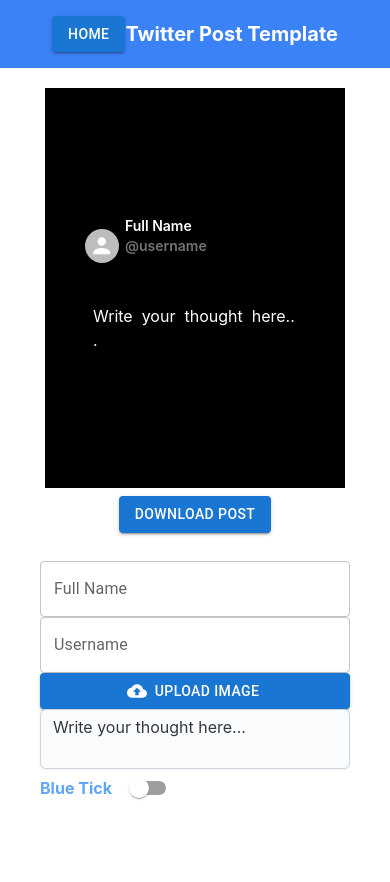
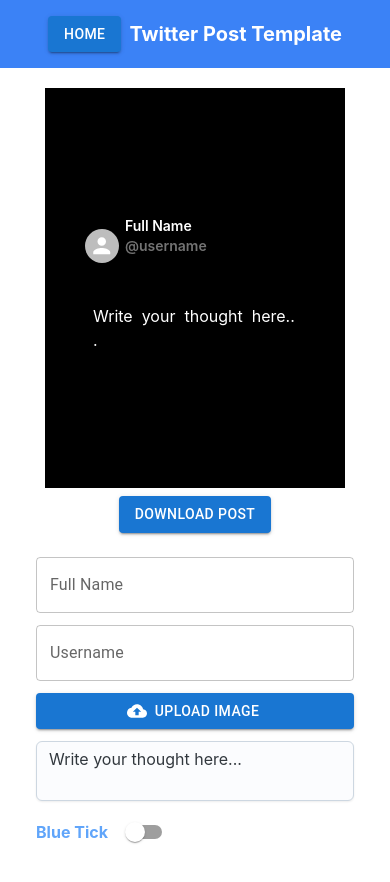
Before and after one commit to OmPrakashMallik2/social-media-post-templates, a React (Create React App) app: page /twitter in a window 390 px wide. Shown: the top 882 px of the page. Before the commit the page ends 847 px from the top, so only its background shows below. Built offline with nearby package versions, Linux system fonts and the light colour scheme.

Commit message:
Now its done

```diff
--- a/src/Components/Twitter.jsx
+++ b/src/Components/Twitter.jsx
@@ -74,7 +74,7 @@
 
   return (
     <div>
-      <div className='flex justify-center items-center bg-blue-500  w-full'>
+      <div className='flex justify-center items-center gap-2 bg-blue-500  w-full'>
         <Button
           onClick={() => navigate("/")}
           variant="contained"
@@ -89,7 +89,6 @@
 
           <div id='print' className=' w-[300px] lg:w-[375px] h-[400px] lg:h-[500px] bg-black text-white flex flex-col justify-center p-10 gap-5'>
 
-            {/* start */}
             <div className='flex items-center '>
               <div className='mr-1.5'>
                 <Avatar
@@ -108,10 +107,6 @@
               </div>
             </div>
 
-
-            {/* end */}
-
-
             <div className='p-2 rounded-md'>
               <p
                 className='text-left text-base'
@@ -128,9 +123,9 @@
           </div>
         </div>
 
-        <div className='text-neutral-700 lg:w-1/2 p-5 lg:p-10 flex flex-col justify-between'>
+        <div className='text-neutral-700 gap-3 lg:w-1/2 p-4 lg:p-10 flex flex-col justify-between'>
           <TextField onChange={handleChangeName} id='outlined-basic' label='Full Name' variant='outlined' />
-          {/* <br /> */}
+
           <TextField onChange={handleChangeusername} id='outlined-basic' label='Username' variant='outlined' />
 
           <Button
@@ -144,8 +139,6 @@
             <VisuallyHiddenInput onChange={handleChangeImage} type="file" />
           </Button>
 
-
-          {/* <div className='mt-4'> */}
           <Textarea
             placeholder='Type in here…'
             defaultValue={caption}
@@ -153,7 +146,6 @@
             maxRows={4}
             onChange={handleChangeCaption}
           />
-          {/* </div> */}
 
           <div className='flex items-center'>
             <p className='font-bold mr-2 text-blue-400'>Blue Tick</p>
```
Lines whose indentation alone changed are shown as unchanged.
